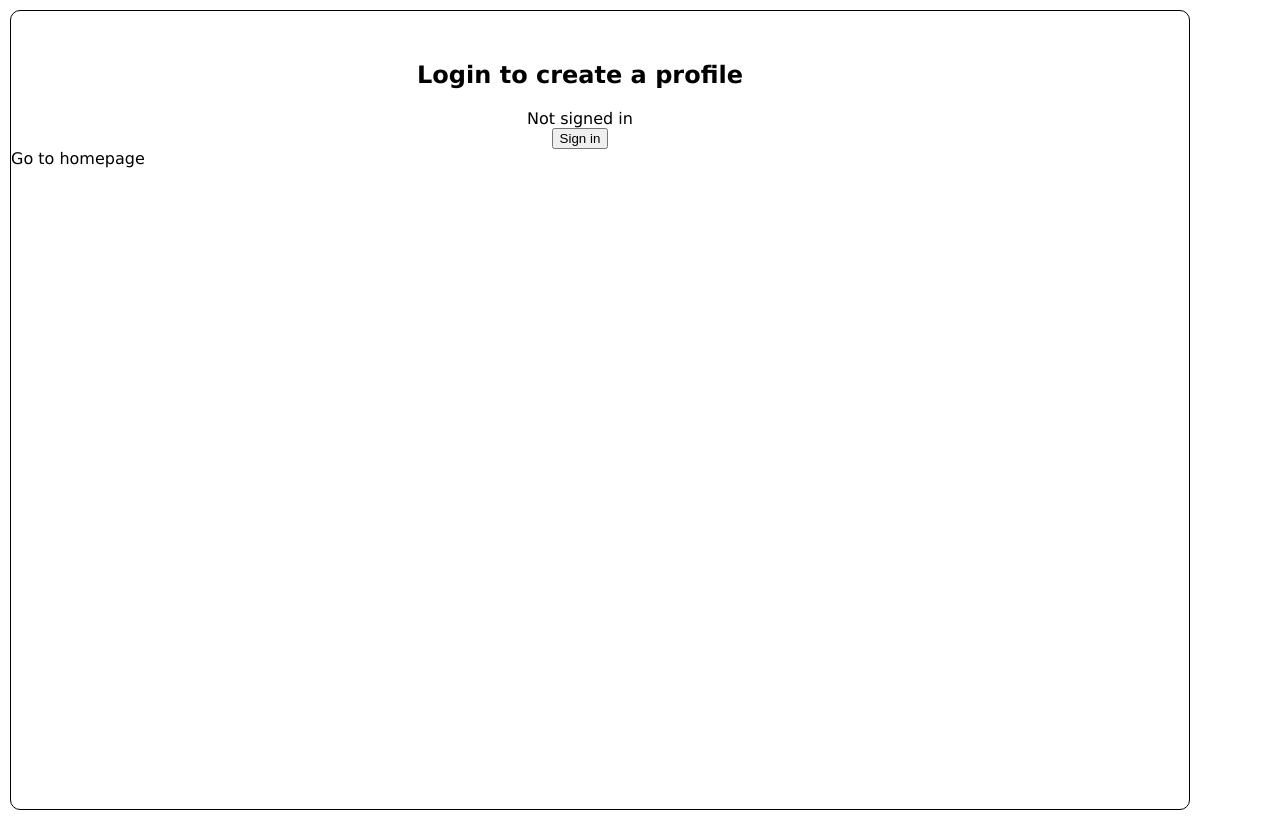
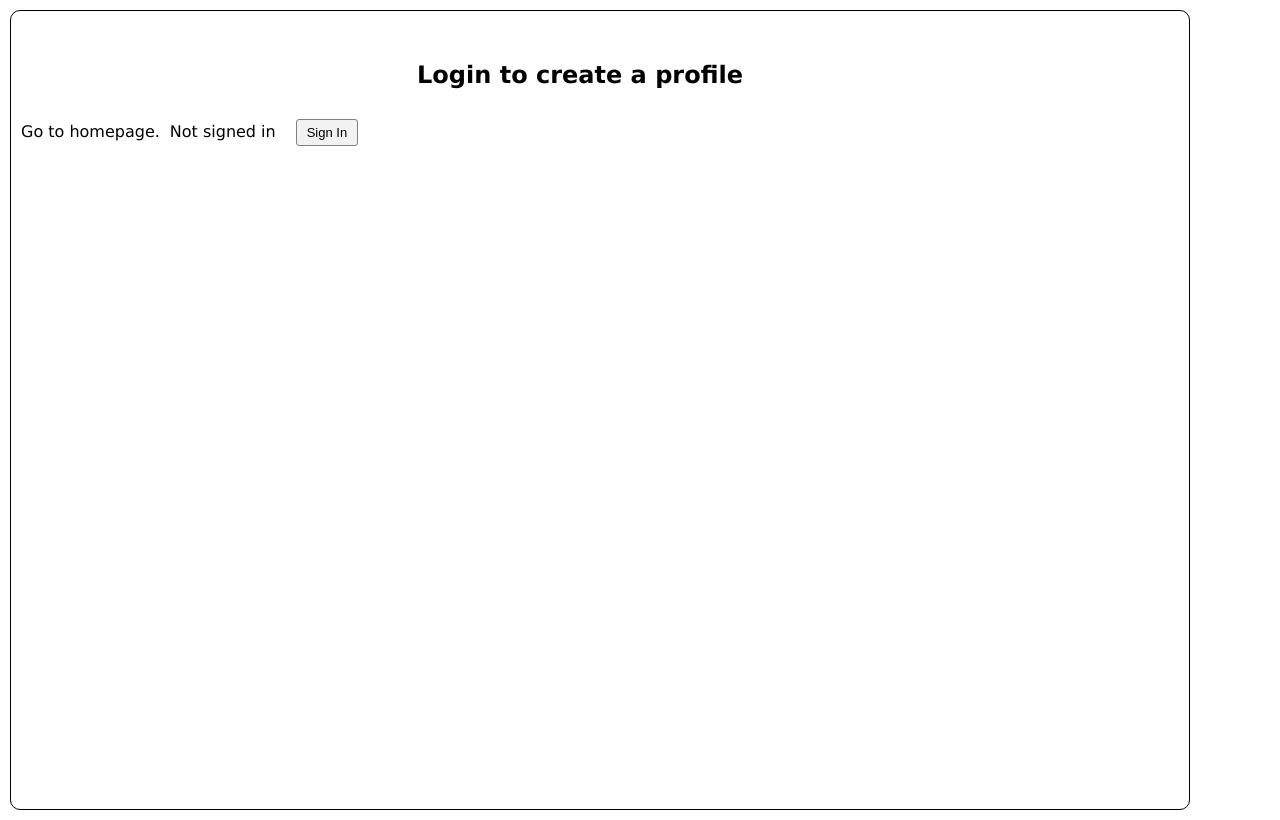
Before and after one commit to RikkeLS/scientist-app, a Next.js app: page /create-profile in a window 1280 px wide. Built offline with nearby package versions, Linux system fonts and the light colour scheme; no server answers.

Commit message:
add footer and position highlight elements

```diff
--- a/components/CreateProfile/CreateProfile.js
+++ b/components/CreateProfile/CreateProfile.js
@@ -15,7 +15,7 @@ export default function CreateProfile () {
         return (
             <>
             <h2>Login to create a profile</h2>
-            <LoginButton/>
+            {/* <LoginButton/> */}
             </>)
     }
 
--- /dev/null
+++ b/components/Footer/Footer.css
@@ -0,0 +1,10 @@
+footer {
+
+    margin: 10px;
+    margin-bottom: 0;
+    margin-top: auto;
+}
+
+.homePageLink {
+    margin-right: 10px;
+}
--- /dev/null
+++ b/components/Footer/Footer.js
@@ -0,0 +1,13 @@
+import LoginButton from "../LoginButton/LoginButton"
+import Link from "next/link"
+
+export default function Footer () {
+    return (
+        <>
+        <footer>
+            <Link className="homePageLink" href={'/'}>Go to homepage.</Link>
+            <LoginButton/>
+        </footer>
+        </>
+    )
+}
--- a/components/Highlights/Highlights.js
+++ b/components/Highlights/Highlights.js
@@ -157,7 +157,9 @@ export default function Highlights() {
         }
             { content &&
             <>
+            <div className="saveHighlightButtonContainer">
             <SaveButton isSaved={isContentSaved} onSave={handleAddHighlight} itemSaved={'highlight'}/>
+            </div>
             <ShowHighlight content={content}/>
             </>}
             {highlights ?
--- a/components/LoginButton/LoginButton.js
+++ b/components/LoginButton/LoginButton.js
@@ -1,4 +1,5 @@
 import { useSession, signIn, signOut} from 'next-auth/react'
+import StyledButton from '../StyledButton/StyledButton';
 
 export default function LoginButton () {
     const {data:session} = useSession();
@@ -6,14 +7,14 @@ export default function LoginButton () {
         return (
             <>
                 Signed in as {session.user.name}
-                <button onClick={()=> signOut()}>Sign out</button>
+                <StyledButton onClick={()=> signOut()}>Sign out</StyledButton>
             </>
         )
     }
     return (
         <>
             Not signed in
-            <button onClick={()=> signIn()}>Sign in</button>
+            <StyledButton onClick={()=> signIn()}>Sign in</StyledButton>
         </>
     )
 }
--- a/components/ShowHighlight/ShowHighlight.css
+++ b/components/ShowHighlight/ShowHighlight.css
@@ -4,15 +4,18 @@
     /* min-width: 1100px; */
     flex-wrap: nowrap;
     gap: 10px;
-    margin-left: 20px;
+    /* margin-left: 20px; */
 
+}
+.saveHighlightButtonContainer {
+    margin: 30px;
 }
 
 .highlight_mainContent {
     display: flex;
 }
 .highlight_titleContainer {
-
+    margin-left: 25px;
     text-align: center;
     height: var(--height-highlight);
     width: 300px;
--- a/pages/[userName]/highlights.js
+++ b/pages/[userName]/highlights.js
@@ -1,15 +1,13 @@
 import Highlights from  '@/components/Highlights/Highlights'
-import LoginButton from "../../components/LoginButton/LoginButton";
-import Link from "next/link";
 import UserNavBar from '../../components/UserNavBar/UserNavBar';
+import Footer from '../../components/Footer/Footer';
 
 export default function HighlightsPage() {
     return (
         <>
         <UserNavBar/>
         <Highlights/>
-        <LoginButton/>
-        <Link href={'/'}>Go to homepage</Link>
+        <Footer/>
         </>
     )
 }
--- a/pages/[userName]/index.js
+++ b/pages/[userName]/index.js
@@ -3,6 +3,7 @@ import Link from "next/link";
 import UserNavBar from "../../components/UserNavBar/UserNavBar";
 
 import MainProfile from "../../components/MainProfile/MainProfile";
+import Footer from "../../components/Footer/Footer";
 
 export default function MainProfilePage() {
  return (
@@ -10,10 +11,8 @@ export default function MainProfilePage() {
             <UserNavBar/>
 
             <MainProfile/>
+            <Footer/>
 
-
-            <LoginButton/>
-            <Link href={'/'}>Go to homepage</Link>
         </>
     )
 
--- a/pages/create-profile.js
+++ b/pages/create-profile.js
@@ -1,15 +1,15 @@
 import CreateProfile from "../components/CreateProfile/CreateProfile"
-import LoginButton from "../components/LoginButton/LoginButton"
-import Link from "next/link"
+import Footer from "../components/Footer/Footer"
+
 
 export default function CreateProfilePage () {
     return (
         <>
         <section className="createProfileContainer">
         <CreateProfile/>
-        {/* <LoginButton/> */}
+
         </section>
-        <Link href={'/'}>Go to homepage</Link>
+        <Footer/>
         </>
     )
 };
--- a/styles.css
+++ b/styles.css
@@ -12,6 +12,7 @@
 @import './components/PapersField/PapersField.css';
 @import './components/ProfileContentForm/ProfileContentForm.css';
 @import './components/SortingSetting/SortingSetting.css';
+@import './components/Footer/Footer.css';
 
 
 :root {
```
Also changed, not shown: pages/[userName]/papers.js (+2 -40 lines).
